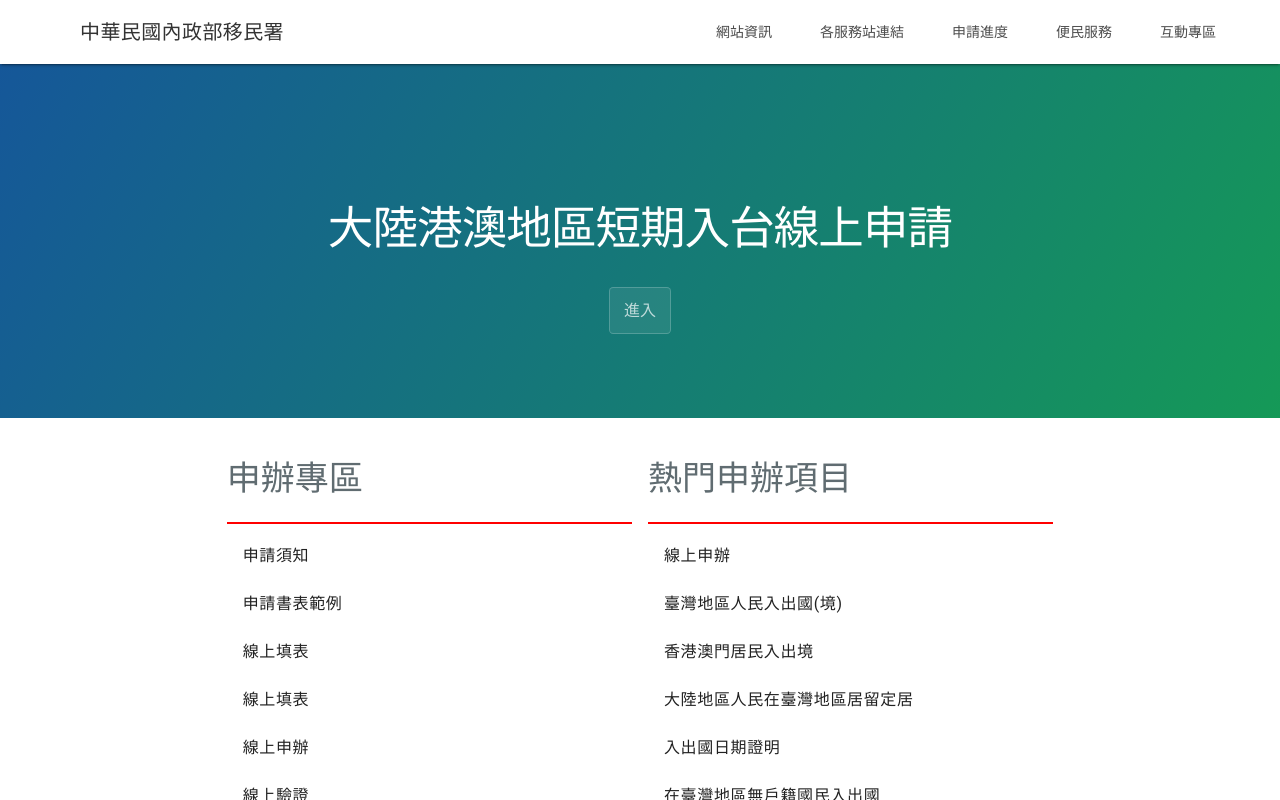
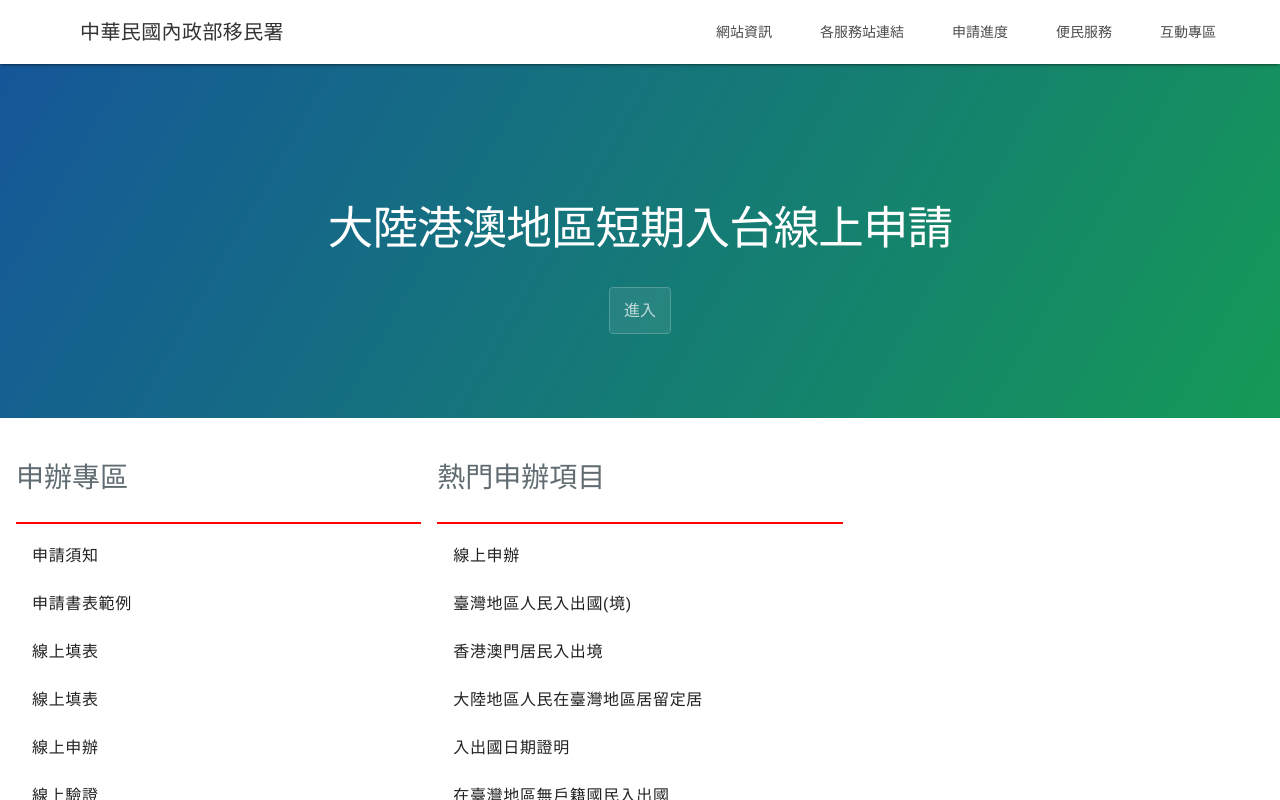
Before and after one commit to JaguarLiu/immigrationReDesign, a plain HTML site: page index.html in a window 1280 px wide. Drawn offline with nearby package versions, Linux system fonts and the light colour scheme; a web font is replaced by a local one.

Commit message:
no message

```diff
--- a/index.html
+++ b/index.html
@@ -20,7 +20,7 @@
     <header class="mdl-layout__header im-header">
       <div class="mdl-layout__header-row">
         <!-- Title -->
-        <span class="mdl-layout-title title">中華民國內政部移民署</span>
+        <span class="mdl-layout-title">中華民國內政部移民署</span>
         <!-- Add spacer, to align navigation to the right -->
         <div class="mdl-layout-spacer"></div>
         <!-- Navigation. We hide it in small screens. -->
@@ -53,7 +53,7 @@
       </section>
       <div class="page-content">
         <div class="mdl-grid">
-          <div class="mdl-cell mdl-cell--4-col mdl-cell--2-offset-desktop">
+          <div class="mdl-cell mdl-cell--4-col">
             <h3>申辦專區</h3>
             <ul class='mdl-list top-line'>
               <li class="mdl-list__item">申請須知</li>
--- a/stylesheets/stylesheet.css
+++ b/stylesheets/stylesheet.css
@@ -12,7 +12,10 @@ body {
 h1,h2,h3,h4,h5,h6{
   font-family: "cwTeXHei"," Open Sans", "Helvetica Neue", Helvetica, Arial, sans-serif;
 }
-.title{
+.title,
+.mdl-layout__title, .mdl-layout-title,
+.mdl-list__item
+{
   font-family: "cwTeXHei"," Open Sans", "Helvetica Neue", Helvetica, Arial, sans-serif;
 }
 a {
@@ -159,7 +162,16 @@ ul.menu > li.open span {
 @media screen and (max-width: 42em) {
   .project-tagline {
     font-size: 1rem; } }
-
+.page-content{
+  max-width: 1280px;
+  margin: 0 auto;
+  -webkit-transition: all 0.3s ease-out;
+  transition: all 0.3s ease-out;
+}
+.page-content h3{
+  font-size: 28px;
+  line-height: 40px;
+}
 .main-content :first-child {
   margin-top: 0; }
 .main-content img {
```
